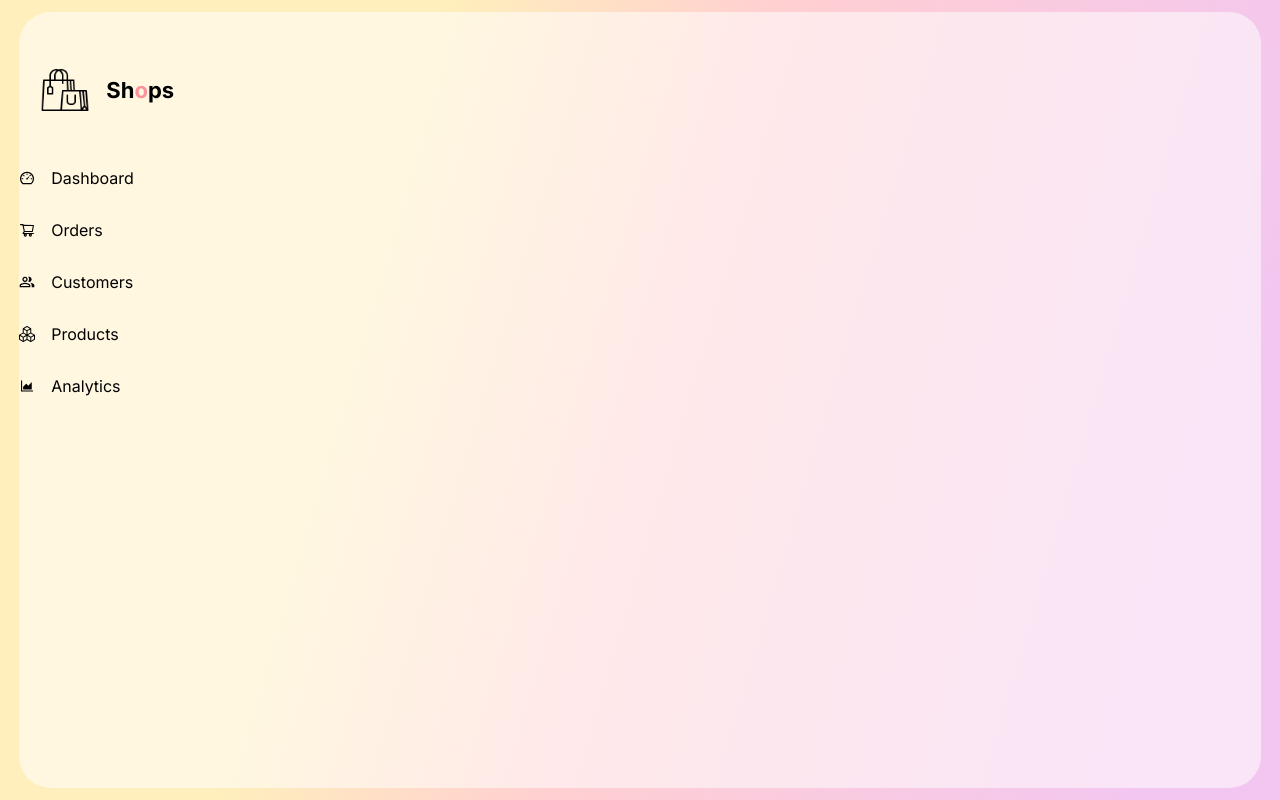
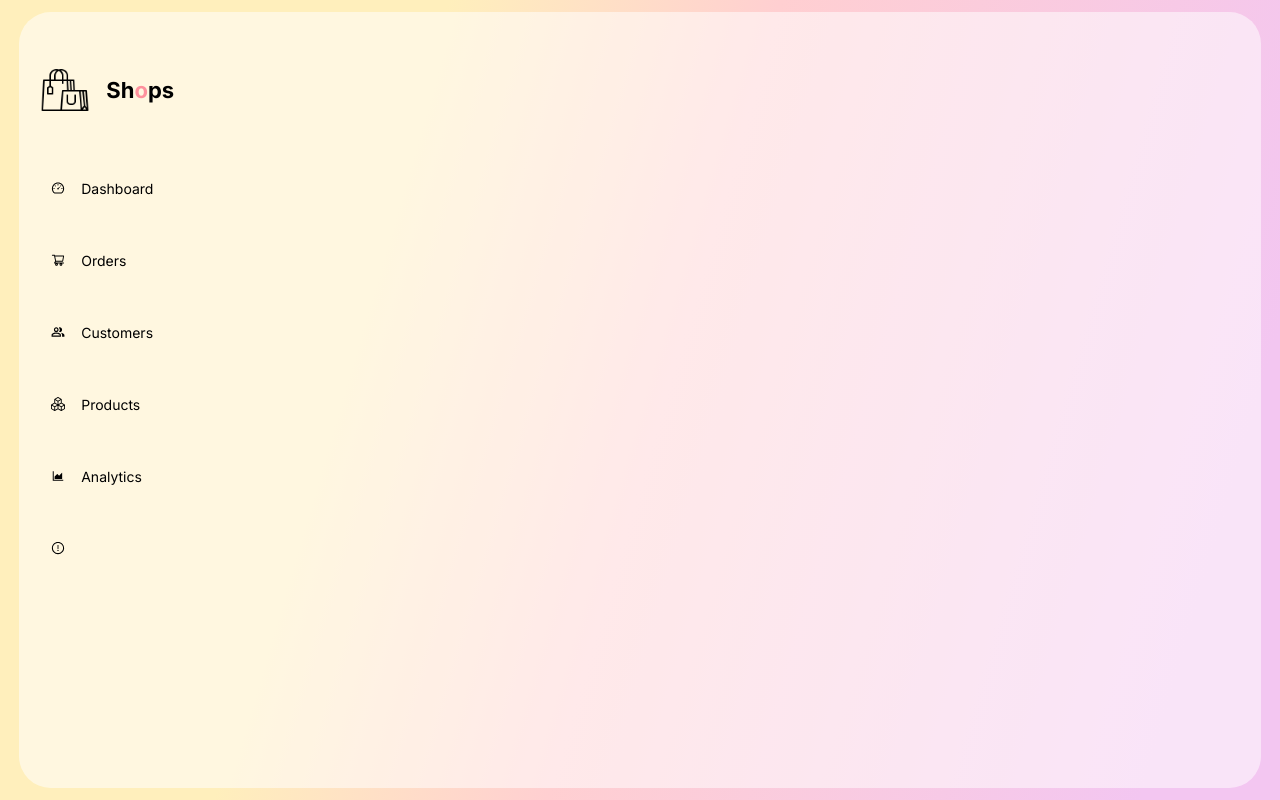
Before and after one commit to Sama-Liyanage/ReactAdmin-Dashboard-Template-Design, a React (Create React App) app: page / in a window 1280 px wide. Built offline with nearby package versions, Linux system fonts and the light colour scheme.

Commit message:
Update Content

```diff
--- a/src/Components/Sidebar/Sidebar.css
+++ b/src/Components/Sidebar/Sidebar.css
@@ -33,4 +33,13 @@
     display: flex;
     align-items: center;
     gap: 1rem;
+    height: 2.5rem;
+    margin-left: 2rem;
+    position: relative;
+    transition: all 300ms ease;
+    font-size: 14px;
 }
+
+.menuItem:hover{
+    cursor: pointer;
+}
--- a/src/Components/Sidebar/Sidebar.js
+++ b/src/Components/Sidebar/Sidebar.js
@@ -3,7 +3,10 @@ import logo from "../../assets/images/logo.png"
 import './Sidebar.css'
 import { UilEstate } from "@iconscout/react-unicons"
 
-import { SidebarData } from '../../Data/Data'
+import { SidebarData } from '../../Data/Data';
+import {AiOutlineExclamationCircle} from "react-icons/ai";
+
+
 const Sidebar = () => {
   return (
     <div className='Sidebar'>
@@ -27,6 +30,10 @@ const Sidebar = () => {
             </div>
           )
         })}
+
+        <div className='menuItem'>
+          <AiOutlineExclamationCircle/>
+        </div>
       </div>
 
     </div>
--- a/src/Data/Data.js
+++ b/src/Data/Data.js
@@ -1,5 +1,5 @@
 // Sidebar imports
-import { AiOutlineDashboard, AiOutlineShoppingCart, AiOutlineAreaChart } from "react-icons/ai";
+import { AiOutlineDashboard, AiOutlineShoppingCart, AiOutlineAreaChart} from "react-icons/ai";
 import { MdOutlinePeopleAlt } from "react-icons/md";
 import { BsBoxes } from "react-icons/bs";
 
```
